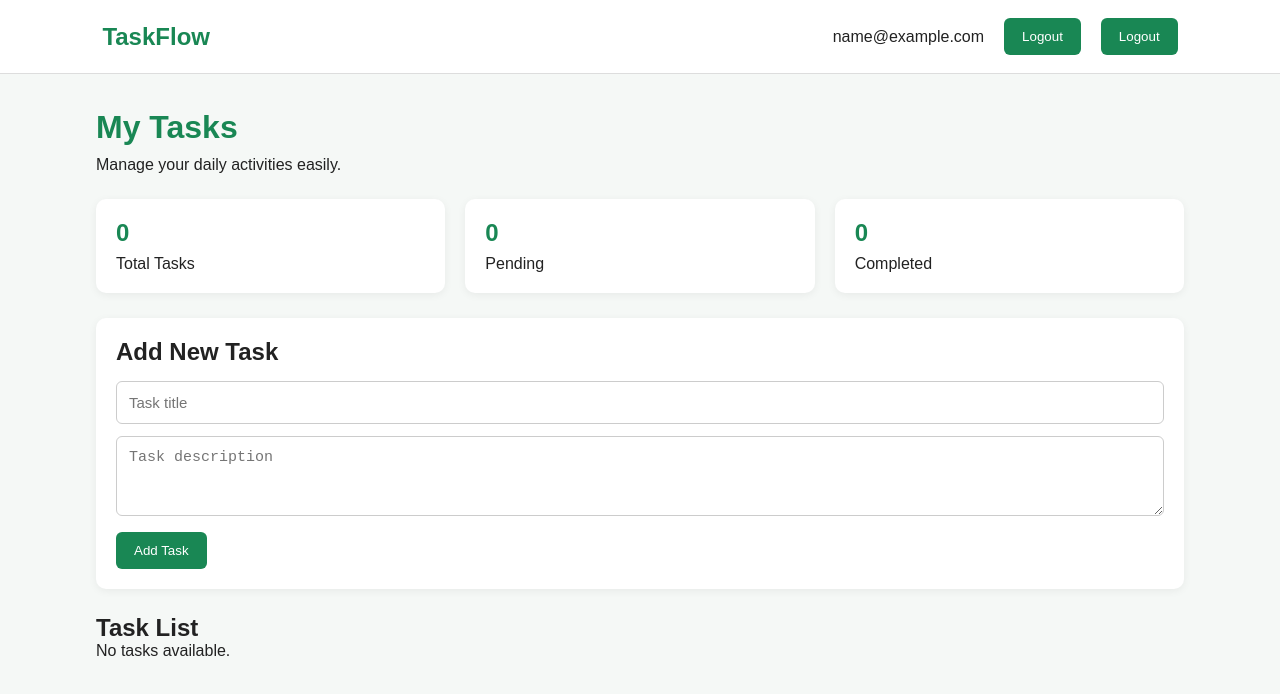
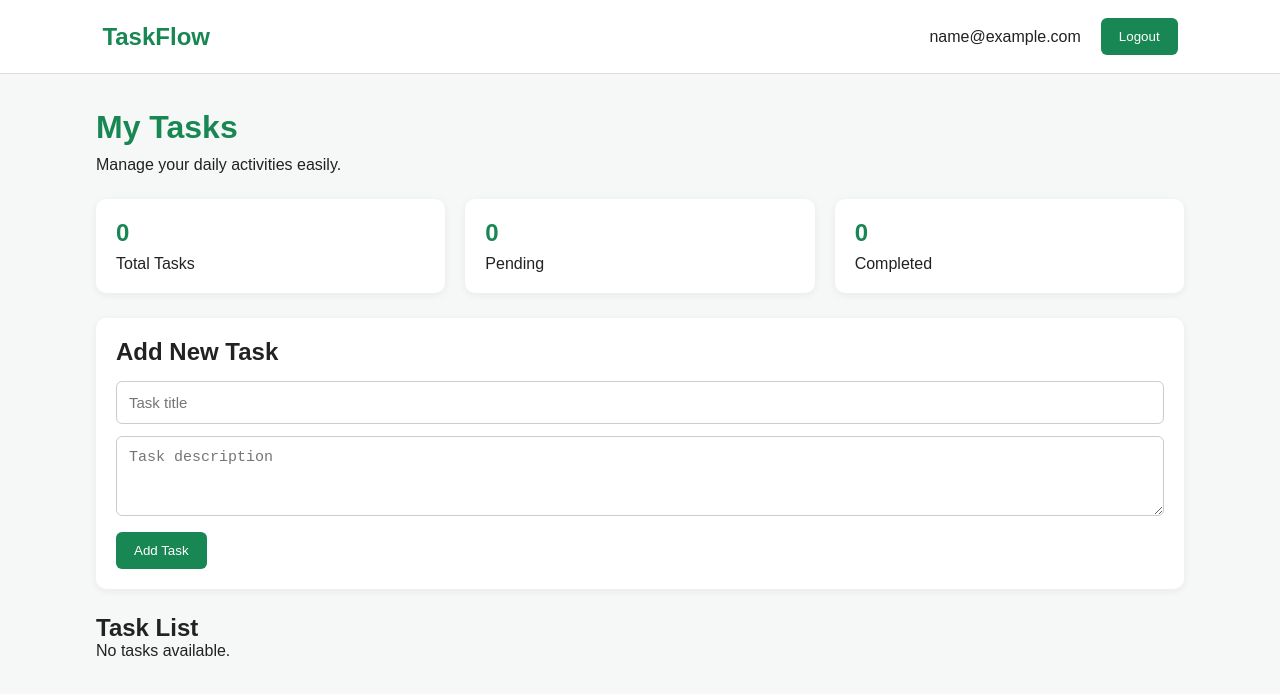
Before and after one commit to Royklay/team-task-manager, a React (Vite) app: page / in a window 1280 px wide. Both pictures are taken after typing "name@example.com", "Sample123" into the empty fields and a click on the button "Login". Shown: the top 694 px of the page. Built offline with nearby package versions, Linux system fonts and the light colour scheme.

Commit message:
remove dublicate logout button

```diff
--- a/src/components/Navbar.jsx
+++ b/src/components/Navbar.jsx
@@ -21,9 +21,7 @@ function Navbar() {
       <div className="nav-links">
         <span>{user?.email}</span>
 
-        <button onClick={handleLogout}>
-          Logout
-        </button>
+
         <button onClick={handleLogout}>Logout</button>
       </div>
     </nav>
```
